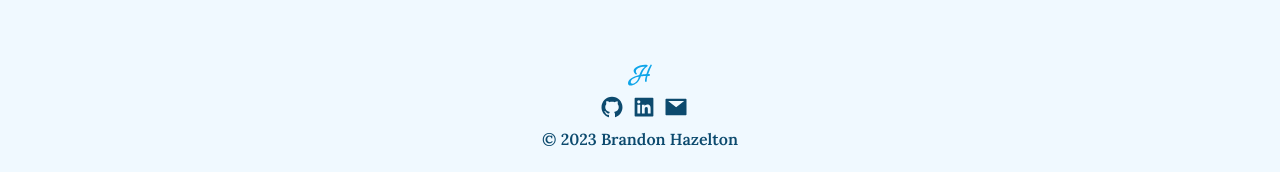
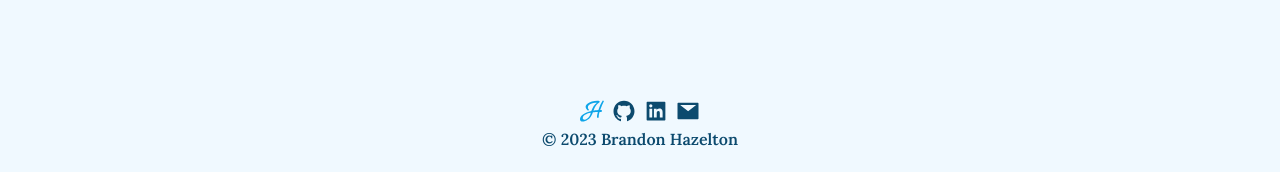
Before and after one commit to hazeltonbw/portfolio2, a React (Vite) app: page / in a window 1280 px wide. Shown: the part 625-797 px from the top of the page. Built offline with nearby package versions, Linux system fonts and the light colour scheme; a web font is replaced by a local one.

Commit message:
Revert changes to logo link, add small gap between copyright and links

```diff
--- a/src/components/Footer.tsx
+++ b/src/components/Footer.tsx
@@ -5,12 +5,12 @@ import React from 'react';
 
 const Footer: React.FunctionComponent = () => {
   return (
-    <footer className="my-6 gap-2 flex flex-col items-center">
-      <Link to="/" aria-label="Link to home page">
-        <Logo size={24} />
-      </Link>
+    <footer className="my-6 gap-1 flex flex-col items-center">
       <ul className="flex items-center justify-center gap-2">
         <li>
+          <Link to="/" aria-label="Link to home page">
+            <Logo size={24} />
+          </Link>
         </li>
         <li>
           <Link
```
